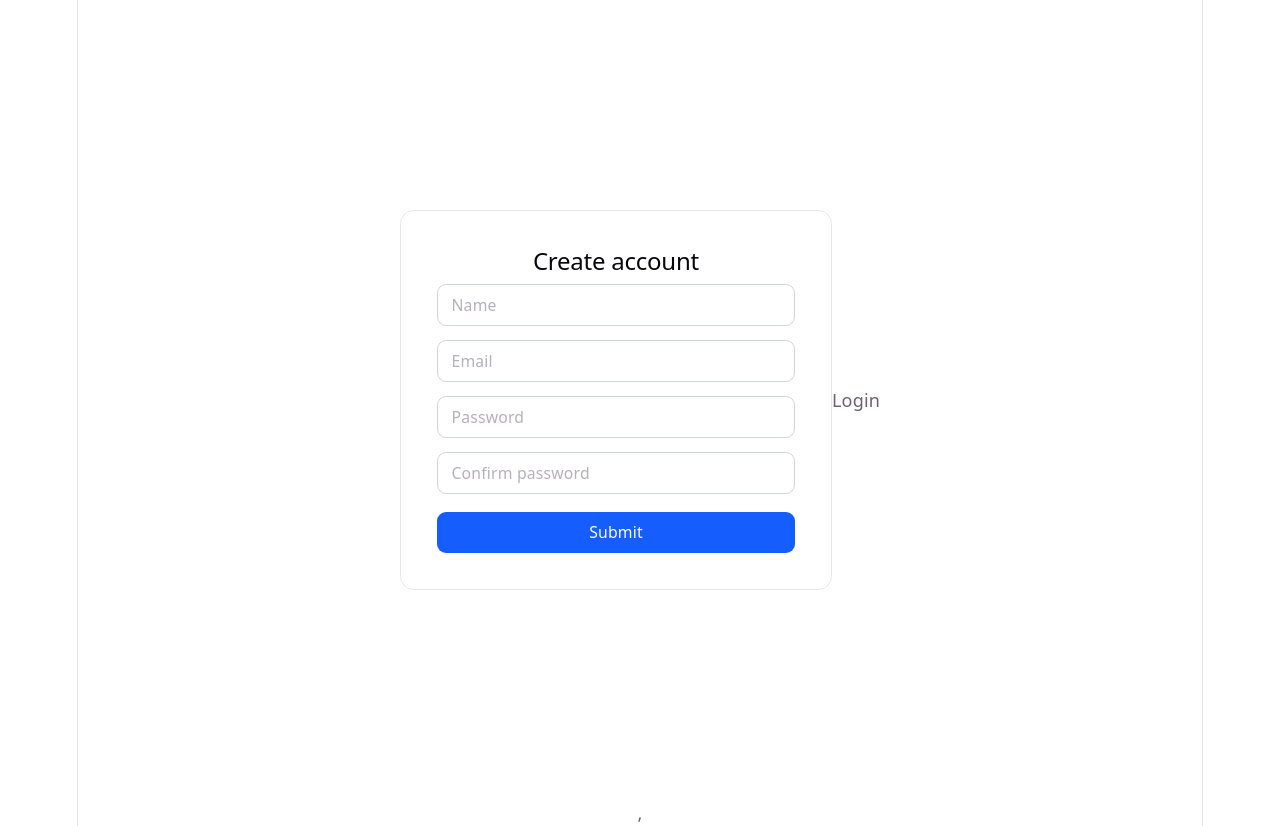
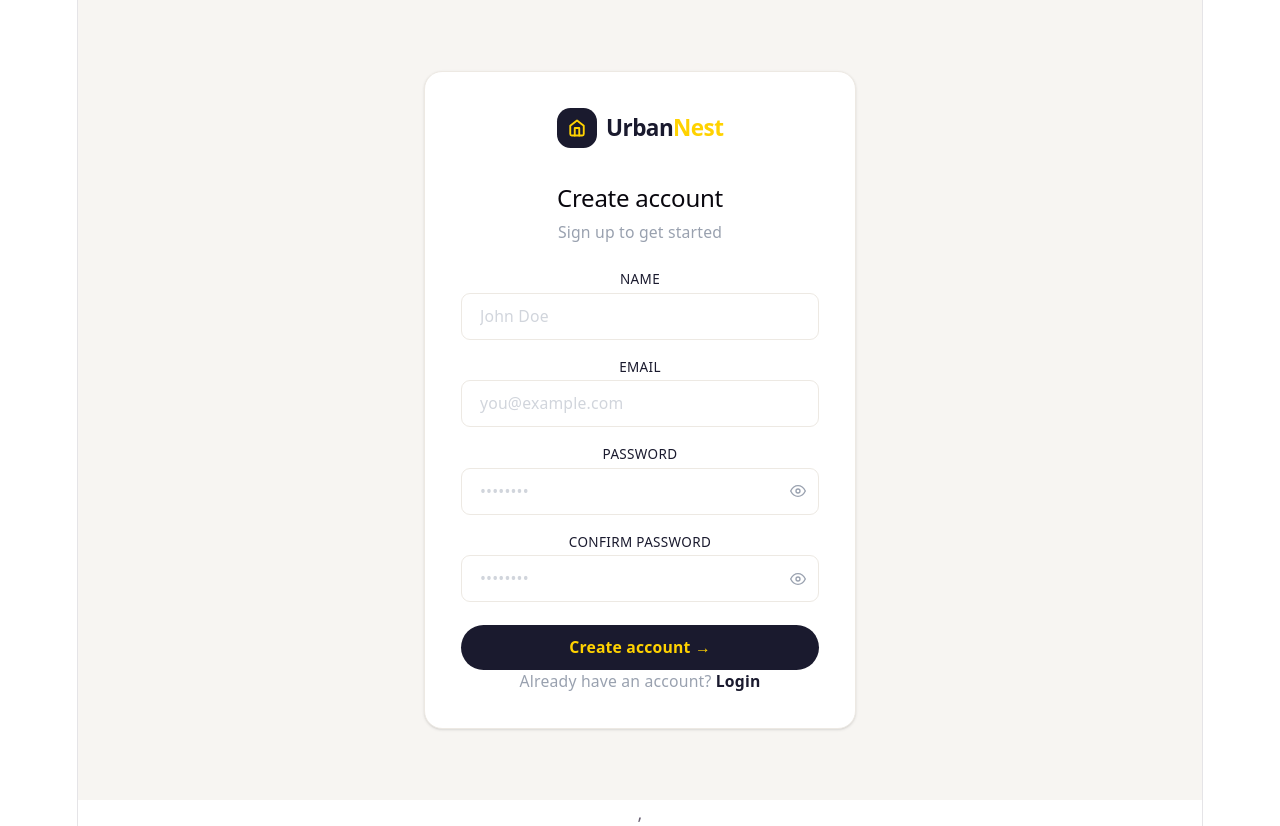
Before and after one commit to Abhijth-prakash/MiniE-commerceFrontend, a React app: page /register in a window 1280 px wide. Built offline with nearby package versions, Linux system fonts and the light colour scheme; no server answers; the HTML template or start-up script is replaced by a standard one.

Commit message:
added error boundaries

```diff
--- a/src/App.jsx
+++ b/src/App.jsx
@@ -13,8 +13,9 @@ import EditProduct from './pages/EditProduct'
 import DeleteProduct from './pages/DeleteProduct'
 import AdminRoutes from './utils/AdminRoutes'
 import Cart from './pages/Cart'
+import Checkout from './pages/Checkout'
+import ErrorBoundary from './ErrorBoundary/Errorboundary'
 import { getCart } from './redux/slices/cartSlice'
-import Checkout from './pages/Checkout'
 
 
 function App() {
@@ -23,20 +24,12 @@ function App() {
   const { cartItems } = useSelector(state => state.cart)
 
 
-    //getting user details on every mounting
-useEffect(() => {
-        dispatch(userProfile())
-        dispatch(getCart())
-}, [])
-
-
-
 
   return (
-    <>
+    <ErrorBoundary>
       <Routes>
-      <Route path='/' element={<Login></Login>}></Route>
-      <Route path='/register' element={<Registration></Registration>}></Route>
+        <Route path='/' element={<Login />} />
+        <Route path='/register' element={<Registration />} />
 
         {/* Protected routes */}
         <Route element={<ProtectedRoutes />}>
@@ -45,7 +38,7 @@ useEffect(() => {
           <Route path='/product/cart/checkout' element={<Checkout />} />
         </Route>
 
-      {/* AdminRoutes */}
+        {/* Admin routes */}
         <Route element={<AdminRoutes />}>
           <Route path='/product/add' element={<AddProduct />} />
           <Route path='/product/:id/edit' element={<EditProduct />} />
@@ -54,7 +47,7 @@ useEffect(() => {
 
         <Route path='*' element={<NotFound404 />} />
       </Routes>
-    </>
+    </ErrorBoundary>
   )
 }
 
--- /dev/null
+++ b/src/ErrorBoundary/Errorboundary.jsx
@@ -0,0 +1,46 @@
+import { Component } from "react";
+
+class ErrorBoundary extends Component {
+    constructor(props) {
+        super(props)
+        this.state = { hasError: false }
+    }
+
+    static getDerivedStateFromError(error) {
+        return { hasError: true }
+    }
+
+    componentDidCatch(error, info) {
+        console.error("Error caught:", error, info)
+    }
+
+    render() {
+        if (this.state.hasError) {
+            return (
+                <div className="min-h-screen flex items-center justify-center bg-[#f7f5f2]">
+                    <div className="bg-white border border-[#ede9e3] rounded-2xl shadow-sm w-full max-w-sm p-8 text-center">
+                        <div className="w-12 h-12 bg-red-50 rounded-full flex items-center justify-center mx-auto mb-4">
+                            <svg xmlns="http://www.w3.org/2000/svg" width="22" height="22" viewBox="0 0 24 24" fill="none" stroke="#b91c1c" strokeWidth="2" strokeLinecap="round" strokeLinejoin="round">
+                                <circle cx="12" cy="12" r="10"/>
+                                <line x1="12" y1="8" x2="12" y2="12"/>
+                                <line x1="12" y1="16" x2="12.01" y2="16"/>
+                            </svg>
+                        </div>
+                        <h2 className="text-lg font-bold text-[#1a1a2e] mb-1">Something went wrong</h2>
+                        <p className="text-sm text-gray-400 mb-6">An unexpected error occurred. Please try again.</p>
+                        <button
+                            onClick={() => this.setState({ hasError: false })}
+                            className="w-full bg-[#1a1a2e] text-[#ffd200] font-bold text-sm py-2.5 rounded-full hover:opacity-90 transition"
+                        >
+                            Try again
+                        </button>
+                    </div>
+                </div>
+            )
+        }
+
+        return this.props.children
+    }
+}
+
+export default ErrorBoundary
--- /dev/null
+++ b/src/components/EyeIcon.jsx
@@ -0,0 +1,16 @@
+import React from 'react'
+
+const EyeIcon = ({ open }) => open ? (
+    <svg xmlns="http://www.w3.org/2000/svg" width="16" height="16" viewBox="0 0 24 24" fill="none" stroke="currentColor" strokeWidth="2" strokeLinecap="round" strokeLinejoin="round">
+        <path d="M17.94 17.94A10.07 10.07 0 0 1 12 20c-7 0-11-8-11-8a18.45 18.45 0 0 1 5.06-5.94"/>
+        <path d="M9.9 4.24A9.12 9.12 0 0 1 12 4c7 0 11 8 11 8a18.5 18.5 0 0 1-2.16 3.19"/>
+        <line x1="1" y1="1" x2="23" y2="23"/>
+    </svg>
+) : (
+    <svg xmlns="http://www.w3.org/2000/svg" width="16" height="16" viewBox="0 0 24 24" fill="none" stroke="currentColor" strokeWidth="2" strokeLinecap="round" strokeLinejoin="round">
+        <path d="M1 12s4-8 11-8 11 8 11 8-4 8-11 8-11-8-11-8z"/>
+        <circle cx="12" cy="12" r="3"/>
+    </svg>
+)
+
+export default EyeIcon
--- a/src/components/Navbar.jsx
+++ b/src/components/Navbar.jsx
@@ -3,6 +3,7 @@ import { useDispatch, useSelector } from 'react-redux'
 import { setSearch } from '../redux/slices/products'
 import { Link, useNavigate } from 'react-router-dom'
 import { logoutUser, userProfile } from '../redux/slices/userSlice'
+import { getCart } from '../redux/slices/cartSlice'
 
 const Navbar = () => {
     const dispatch = useDispatch()
--- a/src/pages/Home.jsx
+++ b/src/pages/Home.jsx
@@ -34,6 +34,8 @@ useEffect(() => {
     return () => clearTimeout(timer)
 
 }, [page, search, filter, sort])
+
+
 
 
     return (
--- a/src/pages/Login.jsx
+++ b/src/pages/Login.jsx
@@ -1,10 +1,12 @@
 import { zodResolver } from '@hookform/resolvers/zod'
-import React from 'react'
+import React, { useState } from 'react'
 import { useForm } from 'react-hook-form'
 import { loginSchema } from '../schema/userSchema'
 import { useDispatch, useSelector } from 'react-redux'
-import { loginUser } from '../redux/slices/userSlice'
+import { loginUser, userProfile } from '../redux/slices/userSlice'
 import { Link, useNavigate } from 'react-router-dom'
+import EyeIcon from '../components/EyeIcon'
+import { getCart } from '../redux/slices/cartSlice'
 
 const Login = () => {
   const { register, handleSubmit, formState } = useForm({
@@ -14,52 +16,85 @@ const Login = () => {
   const navigate = useNavigate()
   const { errors } = formState
   const error = useSelector(state => state.Users.error)
+  const [showPassword, setShowPassword] = useState(false)
 
   const datahandle = async (data) => {
-    const result = await  dispatch(loginUser(data))
-            if(!result.error) {
-            navigate('/home')
-            }
+    const result = await dispatch(loginUser(data))
+    if (!result.error) {
+      await dispatch(userProfile())
+      await dispatch(getCart())
+      navigate('/home', { replace: true })
+    }
   }
 
   return (
-    <div className="min-h-screen flex items-center justify-center bg-gray-100">
-      <div className="bg-white p-8 rounded-2xl shadow-md w-full max-w-sm">
-        <h2 className="text-2xl font-semibold text-gray-800 mb-6 text-center">Login</h2>
+    <div className="min-h-screen flex items-center justify-center bg-[#f7f5f2]">
+      <div className="bg-white border border-[#ede9e3] rounded-2xl shadow-sm w-full max-w-sm p-8">
+
+        {/* Logo */}
+        <div className="flex items-center justify-center gap-2 mb-8">
+          <div className="w-9 h-9 bg-[#1a1a2e] rounded-xl flex items-center justify-center">
+            <svg xmlns="http://www.w3.org/2000/svg" width="18" height="18" viewBox="0 0 24 24" fill="none" stroke="#ffd200" strokeWidth="2.5" strokeLinecap="round" strokeLinejoin="round">
+              <path d="M3 9l9-7 9 7v11a2 2 0 0 1-2 2H5a2 2 0 0 1-2-2z"/>
+              <polyline points="9 22 9 12 15 12 15 22"/>
+            </svg>
+          </div>
+          <span className="text-[#1a1a2e] text-xl font-bold tracking-tight">
+            Urban<span className="text-[#ffd200]">Nest</span>
+          </span>
+        </div>
+
+        {/* Header */}
+        <div className="mb-6">
+          <h2 className="text-2xl font-bold text-[#1a1a2e]">Welcome back</h2>
+          <p className="text-sm text-gray-400 mt-1">Sign in to your account</p>
+        </div>
 
         <form onSubmit={handleSubmit(datahandle)} className="flex flex-col gap-4">
-          <div>
+          <div className="flex flex-col gap-1">
+            <label className="text-xs font-medium text-[#1a1a2e] uppercase tracking-wide">Email</label>
             <input
               type="email"
-              placeholder="Email"
+              placeholder="you@example.com"
               {...register("email")}
-              className="w-full px-4 py-2 border border-gray-300 rounded-lg focus:outline-none focus:ring-2 focus:ring-blue-400"
+              className="border border-[#ede9e3] rounded-lg px-4 py-2.5 text-sm text-[#1a1a2e] outline-none focus:border-[#1a1a2e] transition placeholder-gray-300"
             />
-            {errors.email && <p className="text-red-400 text-xs mt-1">{errors.email.message}</p>}
+            {errors.email && <p className="text-red-400 text-xs">{errors.email.message}</p>}
           </div>
 
-          <div>
-            <input
-              type="password"
-              placeholder="Password"
-              {...register("password")}
-              className="w-full px-4 py-2 border border-gray-300 rounded-lg focus:outline-none focus:ring-2 focus:ring-blue-400"
-            />
-            {errors.password && <p className="text-red-400 text-xs mt-1">{errors.password.message}</p>}
+          <div className="flex flex-col gap-1">
+            <label className="text-xs font-medium text-[#1a1a2e] uppercase tracking-wide">Password</label>
+            <div className="relative">
+              <input
+                type={showPassword ? "text" : "password"}
+                placeholder="••••••••"
+                {...register("password")}
+                className="w-full border border-[#ede9e3] rounded-lg px-4 py-2.5 pr-10 text-sm text-[#1a1a2e] outline-none focus:border-[#1a1a2e] transition placeholder-gray-300"
+              />
+              <button
+                type="button"
+                onClick={() => setShowPassword(!showPassword)}
+                className="absolute right-3 top-1/2 -translate-y-1/2 text-gray-400 hover:text-[#1a1a2e] transition"
+              >
+                <EyeIcon open={showPassword} />
+              </button>
+            </div>
+            {errors.password && <p className="text-red-400 text-xs">{errors.password.message}</p>}
           </div>
 
-          <input
+          <button
             type="submit"
-            value="Login"
-            className="w-full bg-blue-500 hover:bg-blue-600 text-white font-medium py-2 rounded-lg cursor-pointer transition-colors"
-          />
+            className="w-full bg-[#1a1a2e] text-[#ffd200] font-bold text-sm py-2.5 rounded-full hover:opacity-90 transition mt-1"
+          >
+            Sign in →
+          </button>
         </form>
 
         {error && <p className="text-red-400 text-xs text-center mt-3">{error}</p>}
 
-        <p className="text-sm text-center text-gray-500 mt-4">
+        <p className="text-sm text-center text-gray-400 mt-5">
           Don't have an account?{' '}
-          <Link to="/register" className="text-blue-500 hover:underline">Register</Link>
+          <Link to="/register" className="text-[#1a1a2e] font-semibold hover:underline">Register</Link>
         </p>
       </div>
     </div>
--- a/src/pages/Regitser.jsx
+++ b/src/pages/Regitser.jsx
@@ -1,47 +1,126 @@
-import React from 'react'
+import React, { useState } from 'react'
 import { useForm } from 'react-hook-form'
 import { registerSchema } from '../schema/userSchema'
 import { zodResolver } from '@hookform/resolvers/zod'
 import { Link, useNavigate } from 'react-router-dom'
 import { useDispatch, useSelector } from 'react-redux'
 import { registerUser } from '../redux/slices/userSlice'
+import EyeIcon from '../components/EyeIcon'
 
 const Registration = () => {
-    const {register,handleSubmit,formState} = useForm({
-        resolver:zodResolver(registerSchema)
+    const { register, handleSubmit, formState } = useForm({
+        resolver: zodResolver(registerSchema)
     })
-    const {errors} = formState
-    const error = useSelector(state=> state.Users.error)
+    const { errors } = formState
+    const error = useSelector(state => state.Users.error)
     const dispatch = useDispatch()
     const navigate = useNavigate()
-    const datahandle = async (data)=>{
+    const [showPassword, setShowPassword] = useState(false)
+    const [showConfirm, setShowConfirm] = useState(false)
+
+    const datahandle = async (data) => {
         const result = await dispatch(registerUser(data))
-        if(!result.error){
+        if (!result.error) {
             navigate('/')
         }
     }
 
+    return (
+        <div className="min-h-screen flex items-center justify-center bg-[#f7f5f2] px-4">
+            <div className="bg-white border border-[#ede9e3] rounded-2xl shadow-sm w-full max-w-sm p-8">
 
-  return (
-    <div className="min-h-screen flex items-center justify-center px-4">
-      <div className="bg-white border border-gray-200 rounded-xl p-8 w-full max-w-sm">
-        <h2 className="text-lg font-medium text-gray-800 mb-6">Create account</h2>
-        <form onSubmit={handleSubmit(datahandle)} className="flex flex-col gap-3">
-          <input type="text"     placeholder="Name"    {...register("name")}         className="w-full border border-gray-300 rounded-lg px-3 py-2 text-sm outline-none focus:ring-2 focus:ring-blue-500" />
+                {/* Logo */}
+                <div className="flex items-center justify-center gap-2 mb-8">
+                    <div className="w-9 h-9 bg-[#1a1a2e] rounded-xl flex items-center justify-center">
+                        <svg xmlns="http://www.w3.org/2000/svg" width="18" height="18" viewBox="0 0 24 24" fill="none" stroke="#ffd200" strokeWidth="2.5" strokeLinecap="round" strokeLinejoin="round">
+                            <path d="M3 9l9-7 9 7v11a2 2 0 0 1-2 2H5a2 2 0 0 1-2-2z"/>
+                            <polyline points="9 22 9 12 15 12 15 22"/>
+                        </svg>
+                    </div>
+                    <span className="text-[#1a1a2e] text-xl font-bold tracking-tight">
+                        Urban<span className="text-[#ffd200]">Nest</span>
+                    </span>
+                </div>
+
+                {/* Header */}
+                <div className="mb-6">
+                    <h2 className="text-2xl font-bold text-[#1a1a2e]">Create account</h2>
+                    <p className="text-sm text-gray-400 mt-1">Sign up to get started</p>
+                </div>
+
+                <form onSubmit={handleSubmit(datahandle)} className="flex flex-col gap-4">
+
+                    <div className="flex flex-col gap-1">
+                        <label className="text-xs font-medium text-[#1a1a2e] uppercase tracking-wide">Name</label>
+                        <input
+                            type="text"
+                            placeholder="John Doe"
+                            {...register("name")}
+                            className="border border-[#ede9e3] rounded-lg px-4 py-2.5 text-sm text-[#1a1a2e] outline-none focus:border-[#1a1a2e] transition placeholder-gray-300"
+                        />
                         {errors.name && <p className="text-red-400 text-xs">{errors.name.message}</p>}
-          <input type="email"    placeholder="Email"  {...register("email")}          className="w-full border border-gray-300 rounded-lg px-3 py-2 text-sm outline-none focus:ring-2 focus:ring-blue-500" />
+                    </div>
+
+                    <div className="flex flex-col gap-1">
+                        <label className="text-xs font-medium text-[#1a1a2e] uppercase tracking-wide">Email</label>
+                        <input
+                            type="email"
+                            placeholder="you@example.com"
+                            {...register("email")}
+                            className="border border-[#ede9e3] rounded-lg px-4 py-2.5 text-sm text-[#1a1a2e] outline-none focus:border-[#1a1a2e] transition placeholder-gray-300"
+                        />
                         {errors.email && <p className="text-red-400 text-xs">{errors.email.message}</p>}
-          <input type="password" placeholder="Password"  {...register("password")}       className="w-full border border-gray-300 rounded-lg px-3 py-2 text-sm outline-none focus:ring-2 focus:ring-blue-500" />
+                    </div>
+
+                    <div className="flex flex-col gap-1">
+                        <label className="text-xs font-medium text-[#1a1a2e] uppercase tracking-wide">Password</label>
+                        <div className="relative">
+                            <input
+                                type={showPassword ? "text" : "password"}
+                                placeholder="••••••••"
+                                {...register("password")}
+                                className="w-full border border-[#ede9e3] rounded-lg px-4 py-2.5 pr-10 text-sm text-[#1a1a2e] outline-none focus:border-[#1a1a2e] transition placeholder-gray-300"
+                            />
+                            <button type="button" onClick={() => setShowPassword(!showPassword)}
+                                className="absolute right-3 top-1/2 -translate-y-1/2 text-gray-400 hover:text-[#1a1a2e] transition">
+                                <EyeIcon open={showPassword} />
+                            </button>
+                        </div>
                         {errors.password && <p className="text-red-400 text-xs">{errors.password.message}</p>}
-          <input type="password" placeholder="Confirm password" {...register("confirmpassword")} className="w-full border border-gray-300 rounded-lg px-3 py-2 text-sm outline-none focus:ring-2 focus:ring-blue-500" />
+                    </div>
+
+                    <div className="flex flex-col gap-1">
+                        <label className="text-xs font-medium text-[#1a1a2e] uppercase tracking-wide">Confirm Password</label>
+                        <div className="relative">
+                            <input
+                                type={showConfirm ? "text" : "password"}
+                                placeholder="••••••••"
+                                {...register("confirmpassword")}
+                                className="w-full border border-[#ede9e3] rounded-lg px-4 py-2.5 pr-10 text-sm text-[#1a1a2e] outline-none focus:border-[#1a1a2e] transition placeholder-gray-300"
+                            />
+                            <button type="button" onClick={() => setShowConfirm(!showConfirm)}
+                                className="absolute right-3 top-1/2 -translate-y-1/2 text-gray-400 hover:text-[#1a1a2e] transition">
+                                <EyeIcon open={showConfirm} />
+                            </button>
+                        </div>
                         {errors.confirmpassword && <p className="text-red-400 text-xs">{errors.confirmpassword.message}</p>}
-          <button className="w-full bg-blue-600 text-white rounded-lg py-2 text-sm font-medium hover:bg-blue-700 transition mt-1">
-            Submit
+                    </div>
+
+                    <button
+                        type="submit"
+                        className="w-full bg-[#1a1a2e] text-[#ffd200] font-bold text-sm py-2.5 rounded-full hover:opacity-90 transition mt-1"
+                    >
+                        Create account →
                     </button>
                 </form>
+
+                {error && <p className="text-red-400 text-xs text-center mt-3">{error}</p>}
+
+                <p className="text-sm text-center text-gray-400 mt-5">
+                    Already have an account?{' '}
+                    <Link to="/" className="text-[#1a1a2e] font-semibold hover:underline">Login</Link>
+                </p>
             </div>
-     {error && <p className="text-red-400 text-xs text-center mt-2">{error}</p>}
-      <Link to={'/'}>Login</Link>
         </div>
     )
 }
```
Lines whose indentation alone changed are shown as unchanged.
